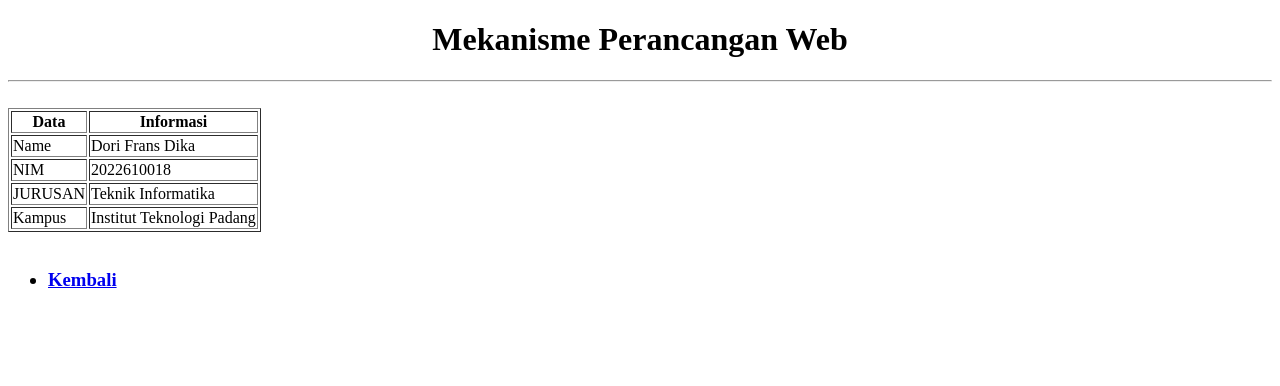
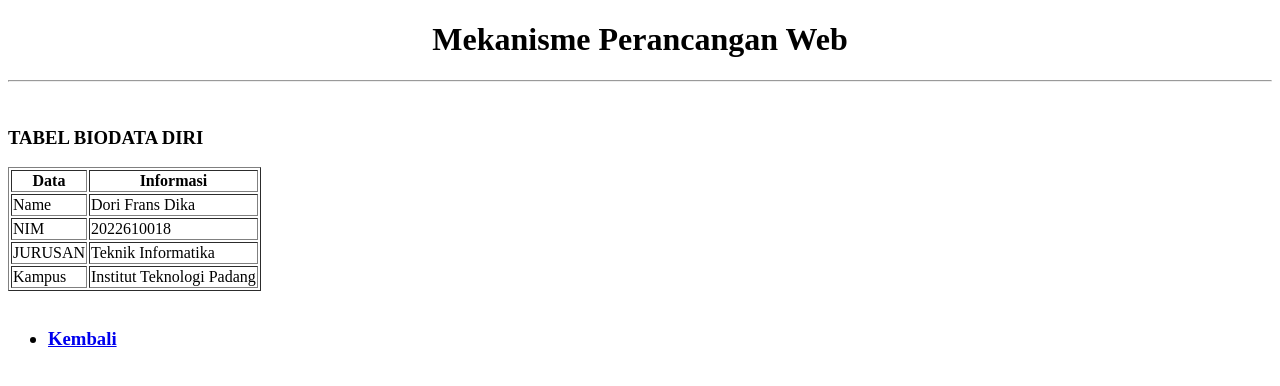
Before and after one commit to Darkknight7703/DoriFransDika2022610018.github.io, a plain HTML site: page Tabel.html in a window 1280 px wide. Drawn offline with Linux system fonts and the light colour scheme.

Commit message:
Tabel.html

```diff
--- a/Tabel.html
+++ b/Tabel.html
@@ -7,6 +7,7 @@
 <h1><center>Mekanisme Perancangan Web
 </center></h1><hr/><br>
 <body>
+	<h3>TABEL BIODATA DIRI</h3>
 	<table border="1">
 		<tr>
 			<th>Data</th>
```
